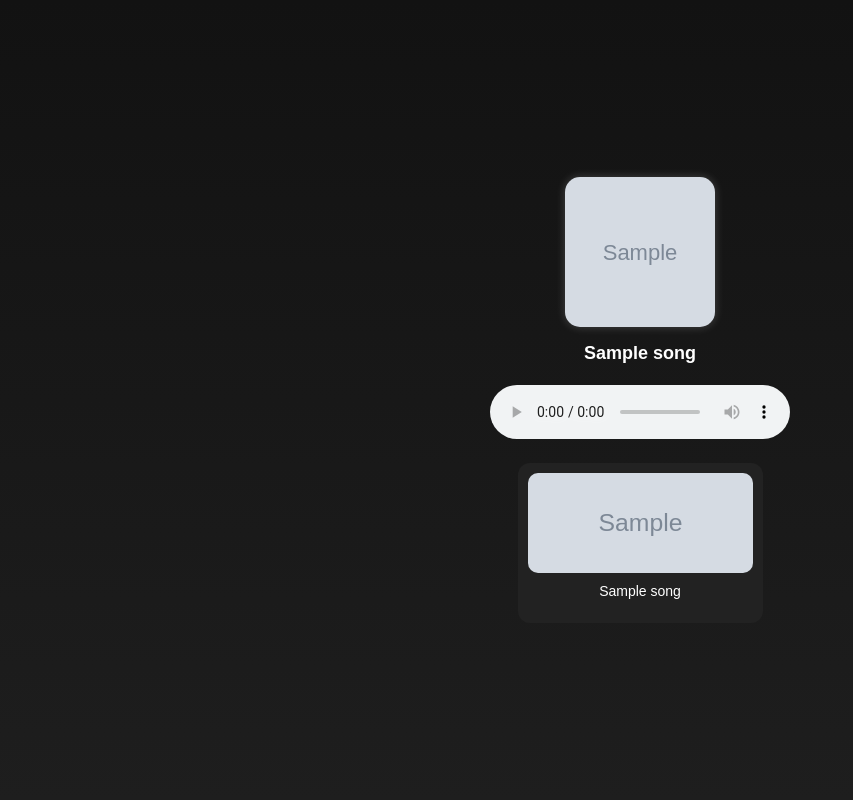
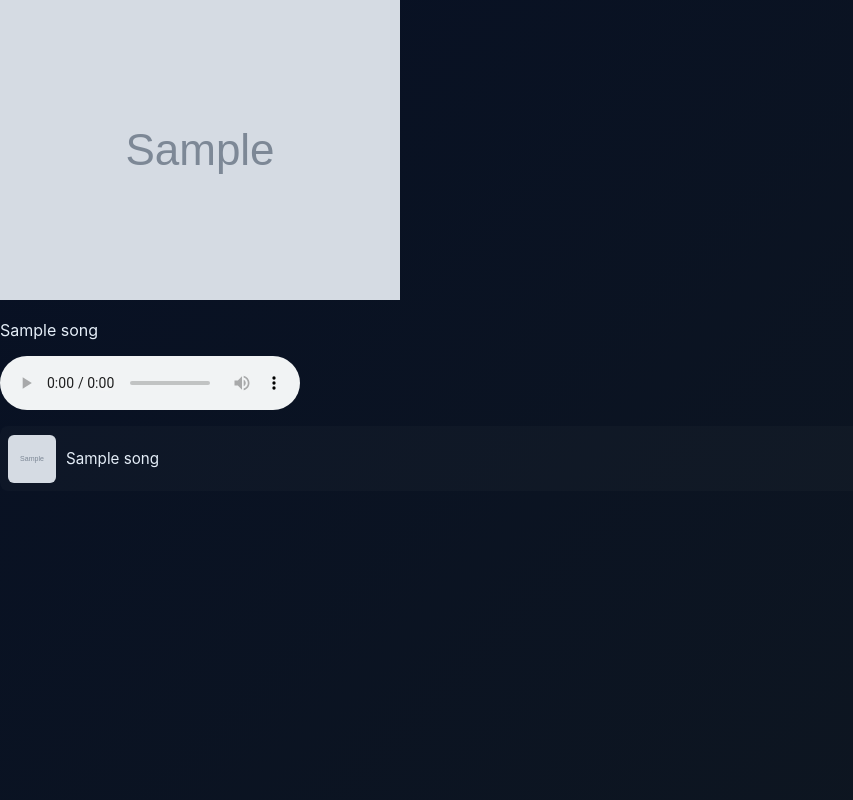
Before and after one commit to Anish9345/music_player, a Flask app: template templates/index.html in a window 1280 px wide. Shown: the whole page, without its empty margins (0-853 px from the left). Run offline with Flask 3, Linux system fonts and the light colour scheme; the template is opened without the code that fills it: most values are stand-ins (such as "Sample title", 1, 10 or a date in 2020); grey boxes marked "Sample" are stand-in pictures; some libraries are stand-ins or nearby versions.

Commit message:
Update style.css

```diff
--- a/static/style.css
+++ b/static/style.css
@@ -1,118 +1,61 @@
-/* General styling */
-body {
-    margin: 0;
-    padding: 0;
-    background: linear-gradient(180deg, #121212, #1e1e1e);
-    color: white;
-    font-family: "Poppins", sans-serif;
-    display: flex;
-    justify-content: center;
-    align-items: center;
-    min-height: 100vh;
+:root{
+  --bg:#0f1720;
+  --panel:#111827;
+  --accent:#1db954;
+  --muted:#9ca3af;
+  --card:#0b1220;
 }
+*{box-sizing:border-box}
+body{
+  margin:0;
+  font-family: Inter, system-ui, Arial, sans-serif;
+  background: linear-gradient(135deg,#071024,#0f1720);
+  color:#e5eef8;
+  min-height:100vh;
+}
+.app{
+  max-width:1100px;
+  margin:24px auto;
+  padding:20px;
+  background: linear-gradient(180deg, rgba(255,255,255,0.02), rgba(255,255,255,0.01));
+  border-radius:12px;
+  box-shadow: 0 6px 30px rgba(2,6,23,0.7);
+}
+header h1{margin:0 0 12px 0; font-weight:600}
+main{display:flex; gap:20px}
+.left{flex:1; min-width:300px}
+.right{width:420px; max-width:45%}
+.controls-top{display:flex; gap:12px; align-items:center}
+.controls-top img#thumb{width:110px; height:110px; border-radius:8px; object-fit:cover; background:#111}
+.track-info{min-width:0}
+#currentTitle{font-weight:600; font-size:1.05rem; white-space:nowrap; overflow:hidden; text-overflow:ellipsis}
+#currentArtist{color:var(--muted); font-size:0.85rem}
+#controls{margin-top:12px; display:flex; gap:8px; align-items:center}
+#controls button{background:transparent; border:1px solid rgba(255,255,255,0.06); color:inherit; padding:10px 12px; border-radius:8px; cursor:pointer}
+#controls button.active{background:var(--accent); color:#071014; border-color:var(--accent)}
+#progressWrap{display:flex; gap:8px; align-items:center; margin-top:12px}
+#progress{flex:1}
+#currentTime,#duration{color:var(--muted); font-size:0.9rem; width:40px; text-align:center}
+#volumeWrap{display:flex; gap:8px; align-items:center; margin-top:10px}
+#volume{width:160px}
+.song-list{list-style:none; padding:0; margin:12px 0; max-height:620px; overflow:auto}
+.song-item{display:flex; gap:10px; align-items:center; padding:8px; border-radius:8px; margin-bottom:6px; background:rgba(255,255,255,0.02)}
+.song-item:hover{background:rgba(255,255,255,0.03)}
+.song-item img{width:48px; height:48px; object-fit:cover; border-radius:6px}
+.song-meta{flex:1; min-width:0}
+.song-name{font-size:0.95rem; white-space:nowrap; overflow:hidden; text-overflow:ellipsis}
+.song-actions{display:flex; gap:8px}
+.song-actions button{padding:6px 8px; border-radius:6px; border:0; cursor:pointer; background:#15202b; color:#cfe8d8}
+.checkbox{margin-right:8px}
+.song-item.playing{border:1px solid var(--accent); background: linear-gradient(90deg, rgba(29,185,84,0.08), rgba(255,255,255,0.01))}
 
-.container {
-    width: 95%;
-    max-width: 500px;
-    text-align: center;
+.playlist-creator{margin-top:14px; display:flex; gap:8px; align-items:center}
+#playlistNameInput{flex:1; padding:8px; border-radius:8px; border:1px solid rgba(255,255,255,0.04); background:transparent; color:inherit}
+#savedPlaylists{margin-top:8px}
+
+button.small{padding:6px 8px; font-size:0.85rem}
+footer{margin-top:14px; color:var(--muted); text-align:center}
+@media (max-width:880px){
+  main{flex-direction:column}
+  .right{width:100%}
 }
-
-/* ========================
-   Now Playing Section
-======================== */
-.now-playing {
-    margin-bottom: 20px;
-}
-
-.now-playing img {
-    width: 150px;
-    height: 150px;
-    object-fit: cover;
-    border-radius: 15px;
-    box-shadow: 0 0 10px rgba(255,255,255,0.2);
-}
-
-#current-song-name {
-    margin-top: 10px;
-    font-size: 18px;
-    font-weight: 600;
-    color: #fff;
-    line-height: 1.4;
-
-    white-space: normal;
-    word-wrap: break-word;
-    word-break: keep-all;
-    overflow-wrap: anywhere;
-}
-
-/* ========================
-   Song List
-======================== */
-.song-list {
-    display: flex;
-    flex-wrap: wrap;
-    justify-content: center;
-    gap: 12px;
-}
-
-.song-item {
-    width: 45%;
-    background-color: #222;
-    padding: 10px;
-    border-radius: 12px;
-    cursor: pointer;
-    transition: transform 0.2s, background-color 0.2s;
-}
-
-.song-item:hover {
-    transform: scale(1.05);
-    background-color: #333;
-}
-
-.song-item img {
-    width: 100%;
-    height: 100px;
-    object-fit: cover;
-    border-radius: 10px;
-}
-
-/* Truncated song names in list */
-.song-name {
-    font-size: 14px;
-    color: #fff;
-    margin-top: 6px;
-    white-space: nowrap;
-    overflow: hidden;
-    text-overflow: ellipsis;
-}
-
-/* ========================
-   Responsive for mobile
-======================== */
-@media (max-width: 600px) {
-    .container {
-        max-width: 95%;
-    }
-
-    .now-playing img {
-        width: 120px;
-        height: 120px;
-    }
-
-    #current-song-name {
-        font-size: 16px;
-    }
-
-    .song-item {
-        width: 100%;
-        padding: 8px;
-    }
-
-    .song-item img {
-        height: 80px;
-    }
-
-    .song-name {
-        font-size: 13px;
-    }
-}
```
